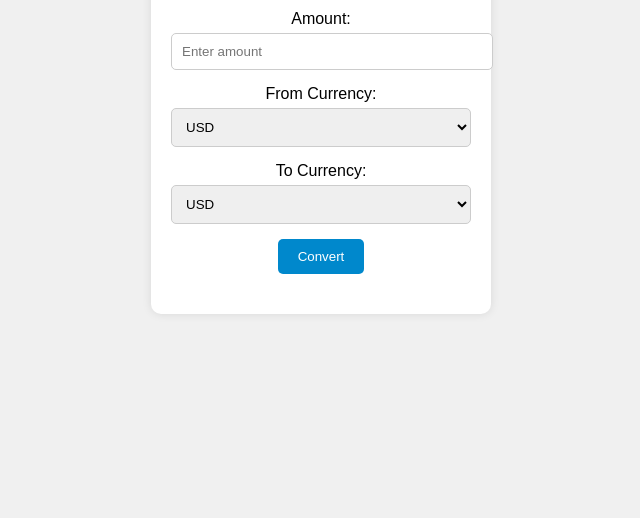
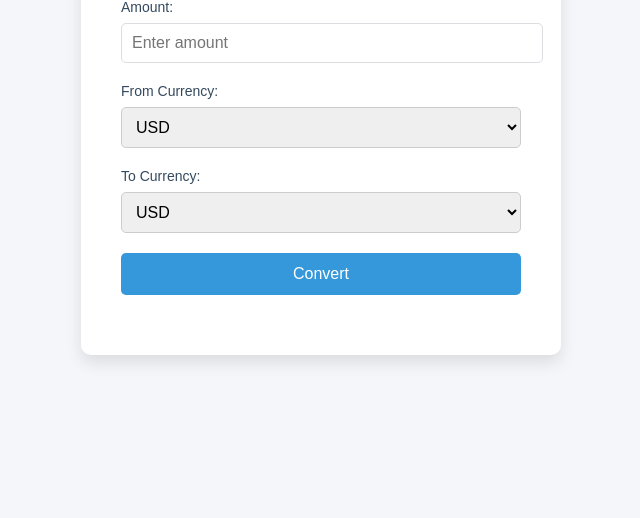
Before and after one commit to thisioliverthings/wewe, a plain HTML site: page index.html in a window 1280 px wide. Shown: the part 282-800 px from the top of the page, without its empty margins (319-959 px from the left). Drawn offline with Linux system fonts and the light colour scheme; a script that the page names is missing.

Commit message:
Update style.css

```diff
--- a/style.css
+++ b/style.css
@@ -1,54 +1,104 @@
+/* إعدادات أساسية */
 body {
     font-family: 'Arial', sans-serif;
-    background-color: #f0f0f0;
+    background-color: #f5f6fa;
     margin: 0;
     padding: 0;
     display: flex;
     justify-content: center;
     align-items: center;
     height: 100vh;
+    color: #2f3640;
 }
 
 .container {
-    background-color: white;
-    padding: 20px;
+    background-color: #ffffff;
+    padding: 40px;
     border-radius: 10px;
-    box-shadow: 0 0 10px rgba(0, 0, 0, 0.1);
-    width: 300px;
-    text-align: center;
+    box-shadow: 0 8px 16px rgba(0, 0, 0, 0.1);
+    max-width: 400px;
+    width: 100%;
 }
 
 h2 {
-    color: #333;
+    text-align: center;
+    margin-bottom: 30px;
+    font-size: 24px;
+    color: #3498db;
+    letter-spacing: 1px;
 }
 
 .form-group {
-    margin-bottom: 15px;
+    margin-bottom: 20px;
 }
 
-input[type="text"], input[type="number"] {
+label {
+    display: block;
+    font-size: 14px;
+    color: #34495e;
+    margin-bottom: 8px;
+}
+
+input[type="number"], select {
     width: 100%;
     padding: 10px;
-    border: 1px solid #ccc;
+    font-size: 16px;
+    border: 1px solid #dcdde1;
     border-radius: 5px;
-    margin-top: 5px;
+    transition: border-color 0.3s ease-in-out;
+}
+
+input[type="number"]:focus, select:focus {
+    border-color: #3498db;
+    outline: none;
 }
 
 button {
-    padding: 10px 20px;
-    background-color: #0088cc;
-    color: white;
+    width: 100%;
+    background-color: #3498db;
+    color: #fff;
     border: none;
+    padding: 12px;
+    font-size: 16px;
     border-radius: 5px;
     cursor: pointer;
+    transition: background-color 0.3s ease-in-out;
 }
 
 button:hover {
-    background-color: #007bb5;
+    background-color: #2980b9;
 }
 
 #result {
     margin-top: 20px;
     font-size: 18px;
-    color: #333;
+    text-align: center;
+    color: #27ae60;
 }
+
+.currency-icon {
+    margin-left: 5px;
+}
+
+select {
+    display: flex;
+    align-items: center;
+    font-size: 16px;
+}
+
+/* تحسينات على الحاوية */
+.container {
+    animation: fadeIn 1s ease-in-out;
+}
+
+/* أنميشن لطيف عند فتح الصفحة */
+@keyframes fadeIn {
+    0% {
+        opacity: 0;
+        transform: translateY(-20px);
+    }
+    100% {
+        opacity: 1;
+        transform: translateY(0);
+    }
+}
```
